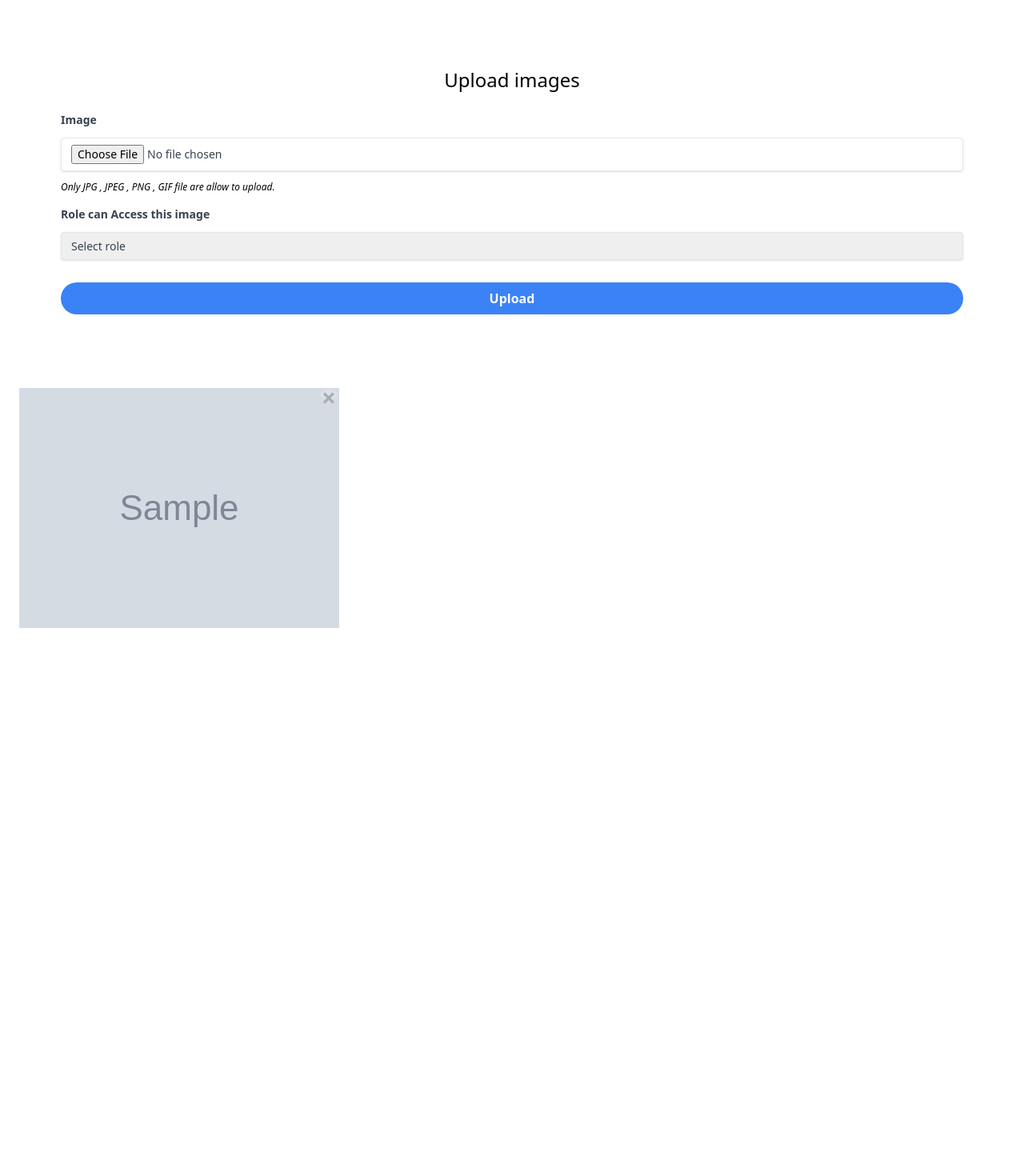
After one commit to seazabuky/NoodleFan-Store, a PHP site: page /php/userSubmitReq.php in a window 1280 px wide. The commit adds this page. Shown: the whole page at 80% size. Run offline with PHP 8.4, Linux system fonts and the light colour scheme; a user stored in the database is signed in; tables that the repository leaves empty or names only in its code hold one stand-in row (values such as "Sample post"); grey boxes marked "Sample" are stand-in pictures; some libraries are stand-ins or nearby versions.

Commit message:
prototype role access and permission

```diff
--- /dev/null
+++ b/php/userSubmitReq.php
@@ -0,0 +1,139 @@
+<?php
+// Include the database configuration file
+    include ('server.php');
+    if(!isset($_SESSION['role'])){
+        header("location:./index.php");
+    }
+?>
+<!DOCTYPE html>
+<html lang="en">
+<head>
+    <meta charset="UTF-8">
+    <meta http-equiv="X-UA-Compatible" content="IE=edge">
+    <meta name="viewport" content="width=device-width, initial-scale=1.0">
+    <script src="https://ajax.googleapis.com/ajax/libs/jquery/3.6.1/jquery.min.js"></script>
+    <link rel="stylesheet" href="https://cdnjs.cloudflare.com/ajax/libs/font-awesome/4.7.0/css/font-awesome.min.css">
+    <script src="https://cdn.tailwindcss.com"></script>
+    <title>Upload images</title>
+    <style>
+        .img-wrap {
+    position: relative;
+    display: inline-block;
+    font-size: 0;
+    }
+    .img-wrap .delete {
+        position: absolute;
+        top: 2px;
+        right: 2px;
+        z-index: 100;
+        background-color: #FFF;
+        padding: 5px 2px 2px;
+        color: #000;
+        font-weight: bold;
+        cursor: pointer;
+        opacity: 0.2;
+        text-align: center;
+        font-size: 2rem;
+        line-height: 10px;
+        height: 4%;
+        border-radius: 50%;
+    }
+    .img-wrap:hover .delete {
+    opacity: 1;
+    }
+    </style>
+</head>
+<body>
+    <div class="container mx-auto">
+        <div class="flex flex-col justify-center px-6 my-12">
+            <div class="w-full flex">
+                <div class="w-full bg-white p-5 rounded-lg lg:rounded-l-none">
+                    <h3 class="pt-4 text-2xl text-center">Upload images</h3>
+                    <form class="px-8 pt-6 pb-8 mb-4 bg-white rounded" action="upload_db.php" method="POST" enctype="multipart/form-data">
+                        <div class="mb-4">
+                            <label class="block mb-3 text-sm font-bold text-gray-700" for="image">
+                                Image
+                            </label>
+                            <input class="w-full px-3 py-2 mb-3 text-sm leading-tight text-gray-700 border border-black-500 rounded shadow appearance-none focus:outline-none focus:shadow-outline" id="image" type="file" name="file" accept="image/gif,image/jpg,image/jpeg,image/png">
+                            <p class="text-xs italic text-grey-500">Only JPG , JPEG , PNG , GIF file are allow to upload.</p>
+                        </div>
+                        <div class="mb-4">
+                            <label class="block mb-3 text-sm font-bold text-gray-700" for="image">
+                                Role can Access this image
+                            </label>
+                            <!-- select by use tailwindcss option first disable "select role" "user" "admin" -->
+                            <select class="w-full px-3 py-2 mb-3 text-sm leading-tight text-gray-700 border border-black-500 rounded shadow appearance-none focus:outline-none focus:shadow-outline" name="role_access" id="role_access">
+                                <option selected="true" disabled="disabled">Select role</option>
+                                <option value="user">User</option>
+                                <option value="admin">Admin</option>
+                            </select>
+                        </div>
+                        <div class="mb-6 text-center">
+                            <input class="w-full px-4 py-2 font-bold text-white bg-blue-500 rounded-full hover:bg-blue-700 focus:outline-none focus:shadow-outline" type="submit" name="submit" value="Upload">
+                        </div>
+                    </form>
+                </div>
+            </div>
+            <div class="flex flex-col">
+            <?php if(!empty(@$_SESSION["statusMsg"])&&@$_SESSION["statusMsg"]=="The file ".@$_SESSION["fileName"]. " has been uploaded successfully."){?>
+                        <div class="bg-green-100 border border-green-400 text-green-700 px-4 py-3 rounded relative" role="alert">
+                            <strong class="font-bold">Success!</strong>
+                            <span class="block sm:inline"><?php echo @$_SESSION["statusMsg"]; ?></span>
+                            <span class="absolute top-0 bottom-0 right-0 px-4 py-3"></span>
+                        </div>
+
+                    <?php unset($_SESSION["statusMsg"]); unset($_SESSION["fileName"]); }else if(!empty(@$_SESSION["statusMsg"])){ ?>
+                    <div class="bg-red-100 border border-red-400 text-red-700 px-4 py-3 rounded relative" role="alert">
+                        <strong class="font-bold">Failed!</strong>
+                        <span class="block sm:inline"><?php echo @$_SESSION["statusMsg"]; ?></span>
+                        <span class="absolute top-0 bottom-0 right-0 px-4 py-3"></span>
+                    </div>
+
+                <?php unset($_SESSION["statusMsg"]); unset($_SESSION["fileName"]); } ?>
+                    <div class="grid gap-4 grid-cols-3 grid-rows-3 ">
+                        <?php
+                            $query = $conn->query("SELECT * FROM images ORDER BY uploaded_on DESC");
+                            if($query->num_rows > 0){
+                                while($row = $query->fetch_assoc()){
+                                    $imageURL = '../upload/'.$row["file_name"];
+                                    $name=$row["file_name"];
+                                ?>
+                                <div class="img-wrap">
+                                    <span class="delete">&times;</span>
+                                    <img class="<?php echo $name ?>" src="<?php echo $imageURL; ?>" alt="" width="100%">
+                                </div>
+                            <?php
+                                }
+                            }else{ ?>
+                                <p class="text-xl italic text-red-500">Image(s) not found...</p>
+                          <?php } ?>
+                    </div>
+                </div>
+        </div>
+    </div>
+<script>
+    $(document).ready(function(){
+        $('.delete').click(function(){
+            var el = this;
+            var name = $(this).next().attr('class');
+            var confirmalert = confirm("Are you sure you want to delete this image?");
+            var data = {
+                name:name
+            };
+            if (confirmalert == true) {
+                $.ajax({
+                    url: 'delete.php',
+                    type: 'POST',
+                    data: data,
+                    success: function(response){
+                            $(el).closest('div').fadeOut(800,function(){
+                                $(this).remove();
+                            });
+                    }
+                });
+            }
+        });
+    });
+</script>
+</body>
+</html>
```
Also changed, not shown: php/adminSubmitReq.php (added, +128 -0 lines), php/updateRoleUser.php (added, +30 -0 lines), pricetable.php (+13 -37 lines), php/deleteSubmitReq.php (added).
